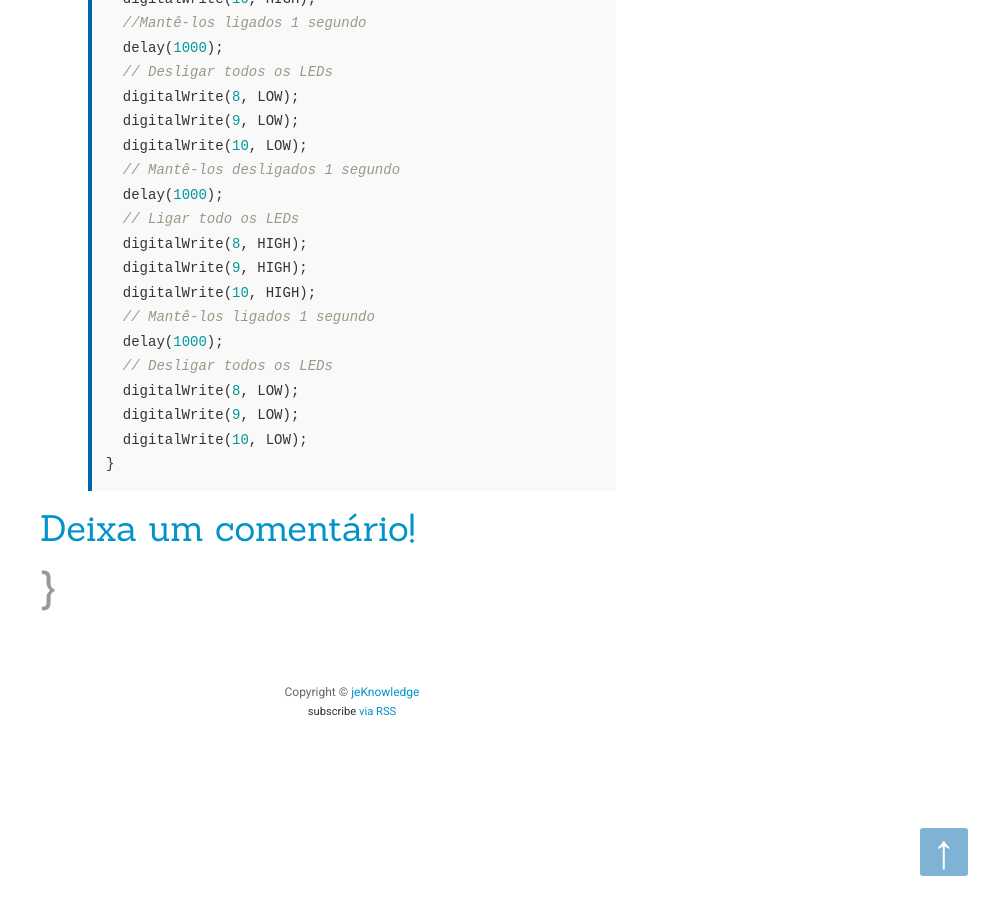
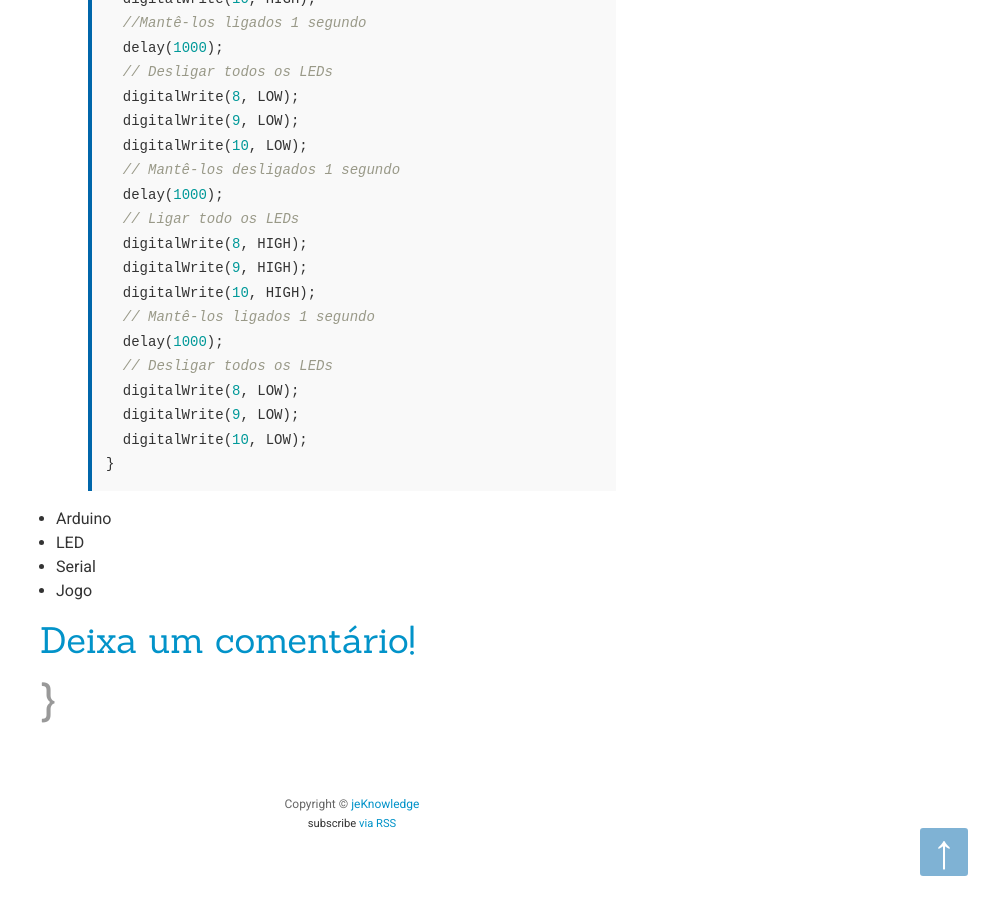
Before and after one commit to jeKnowledge/academy-articles, a Jekyll site: the page built from _posts/2015-10-04-jogo-memoria.markdown, in a window 1280 px wide and 900 px high, scrolled down 17148 px. Shown: the whole window, without its empty margins (288-1280 px from the left). Built offline with Jekyll 4.4.1, drawn with Linux system fonts in a browser that asks for light colours; comment, search, counter and statistics services are not loaded.

Commit message:
Update 2015-10-04-jogo-memoria.markdown

```diff
--- a/_posts/2015-10-04-jogo-memoria.markdown
+++ b/_posts/2015-10-04-jogo-memoria.markdown
@@ -3,6 +3,7 @@ layout: post
 title:  "Jogo da Memória"
 date:   2015-10-04 01:32:13
 categories: arduino led random serial memory game
+tags: [Arduino,LED,Serial,Jogo]
 ---
 
 Neste tutorial, vamos fazer um jogo da memória recorrendo ao nosso Arduino. Vamos usar 3 LEDs como indicadores luminosos (e fica, desde já, o desafio de quem quiser adicionar mais LEDs para tornar o desafio mais complicado!) que deveremos posteriormente replicar no Serial Monitor do Arduino. Esta é a primeira vez que vamos usar o Serial Monitor diretamente embora já tenhamos usado a comunicação série no tutorial da Interface LED com Arduino e Processing.
```
